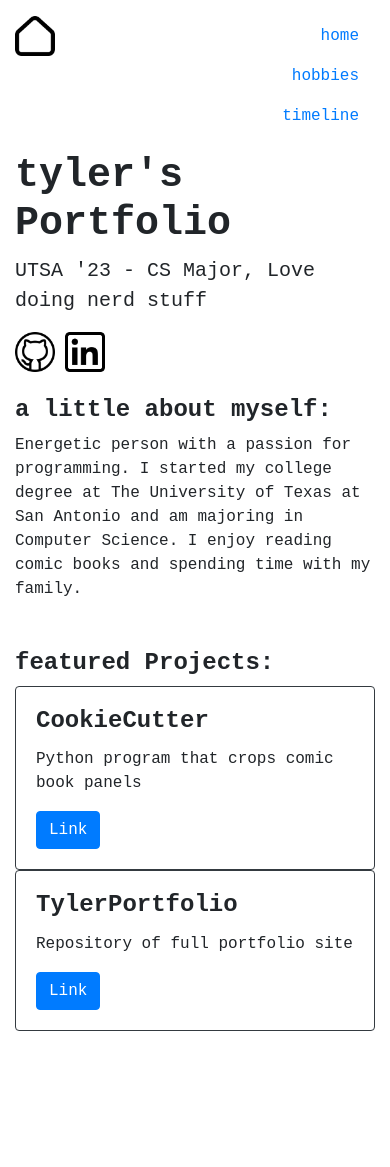
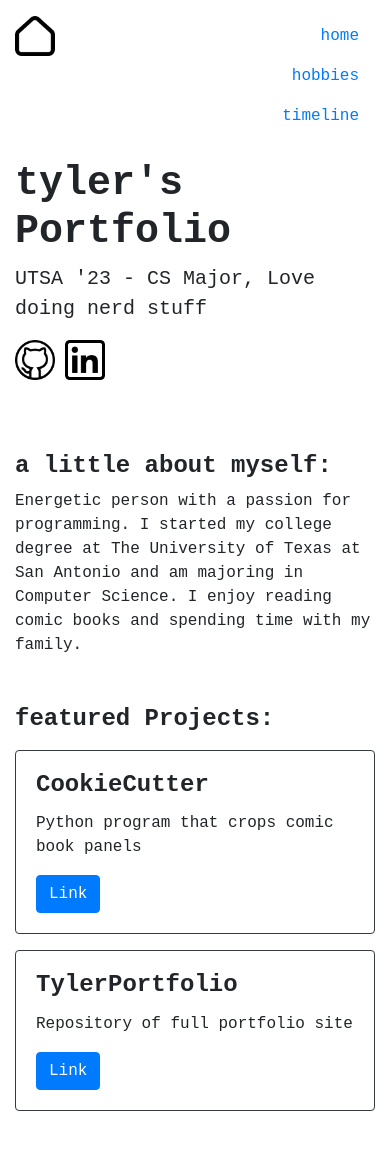
Before and after one commit to tdizzlefizzle1/tylerportfolio, a Flask app: page / in a window 390 px wide. Before the commit the page ends 1031 px from the top, so only its background shows below. Run offline with Flask 2, Linux system fonts and the light colour scheme; parts of the project's set-up code (start-up, migrations or seed data) failed here and were passed over.

Commit message:
Fixed spacing with the cards on mobile devices

```diff
--- a/app/templates/timeline.html
+++ b/app/templates/timeline.html
@@ -7,7 +7,7 @@
 
   <body>
     {% block content %}
-    <div class="container">
+    <div class="container my-4">
       <h1>timeline</h1>
       <div class="timeline-form">
         <form id="post-form">
--- a/app/templates/tylerwork.html
+++ b/app/templates/tylerwork.html
@@ -3,7 +3,7 @@
   {% extends 'base.html' %}
   <body>
     {% block content %}
-    <div class="container">
+    <div class="container my-4">
       <h1>tyler's Portfolio</h1>
       <p class="lead">UTSA '23 - CS Major, Love doing nerd stuff</p>
       <div class="row">
@@ -18,8 +18,7 @@
       </div>
     </div>
     <br />
-
-    <div class="container">
+    <div class="container my-4">
       <h4>a little about myself:</h4>
       <p>
         Energetic person with a passion for programming. I started my college
@@ -31,7 +30,7 @@
     <div class="container my-5">
     <h4>featured Projects:</h4>
     <div class="row">
-    <div class="col">
+    <div class="col my-2">
       <div class="card border border-dark">
         <div class="card-body">
           <h4 class="card-title">CookieCutter</h4>
@@ -40,8 +39,8 @@
         </div>
       </div>
     </div>
-    <div class="col">
-      <div class="card borderr border-dark">
+    <div class="col my-2">
+      <div class="card border border-dark">
         <div class="card-body">
           <h4 class="card-title">TylerPortfolio</h4>
           <p class="card-text">Repository of full portfolio site</p>
```
